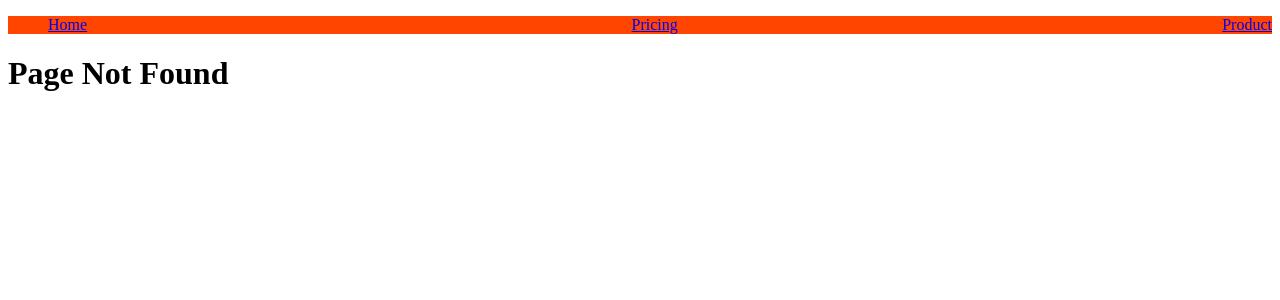
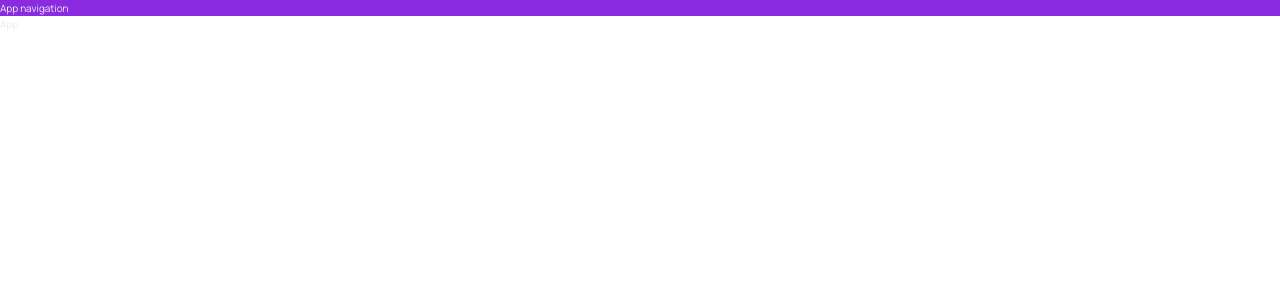
Before and after one commit to pinyada-sengate/worldwise, a React (Vite) app: page /app in a window 1280 px wide. Before the commit this address had no page. Shown: the top 300 px of the page. Built offline with nearby package versions, Linux system fonts and the light colour scheme.

Commit message:
add global styles

```diff
--- a/src/App.jsx
+++ b/src/App.jsx
@@ -3,6 +3,7 @@
 import Pricing from "./pages/Pricing";
 import Homepage from "./pages/Homepage";
 import PageNotFound from "./pages/PageNotFound";
+import AppLayout from "./pages/AppLayout";
 
 function App() {
   return (
@@ -11,6 +12,7 @@
         <Route path="/" element={<Homepage />} />
         <Route path="product" element={<Product />} />
         <Route path="pricing" element={<Pricing />} />
+        <Route path="app" element={<AppLayout />} />
         <Route path="*" element={<PageNotFound />} />
       </Routes>
     </BrowserRouter>
--- /dev/null
+++ b/src/index.css
@@ -0,0 +1,78 @@
+/* Taken from getting started guide at: https://leafletjs.com/examples/quick-start/ */
+@import "https://unpkg.com/leaflet@1.7.1/dist/leaflet.css";
+@import "https://fonts.googleapis.com/css2?family=Manrope:wght@400;600;700;800&display=swap";
+
+/* These CSS variables are global, so they are available in all CSS modules */
+:root {
+  --color-brand--1: #ffb545;
+  --color-brand--2: #00c46a;
+
+  --color-dark--0: #242a2e;
+  --color-dark--1: #2d3439;
+  --color-dark--2: #42484d;
+  --color-light--1: #aaa;
+  --color-light--2: #ececec;
+  --color-light--3: #d6dee0;
+}
+
+* {
+  margin: 0;
+  padding: 0;
+  box-sizing: inherit;
+}
+
+html {
+  font-size: 62.5%;
+  box-sizing: border-box;
+}
+
+body {
+  font-family: "Manrope", sans-serif;
+  color: var(--color-light--2);
+  font-weight: 400;
+  line-height: 1.6;
+}
+
+label {
+  font-size: 1.6rem;
+  font-weight: 600;
+}
+
+input,
+textarea {
+  width: 100%;
+  padding: 0.8rem 1.2rem;
+  font-family: inherit;
+  font-size: 1.6rem;
+  border: none;
+  border-radius: 5px;
+  background-color: var(--color-light--3);
+  transition: all 0.2s;
+}
+
+input:focus {
+  outline: none;
+  background-color: #fff;
+}
+
+.cta:link,
+.cta:visited {
+  display: inline-block;
+  background-color: var(--color-brand--2);
+  color: var(--color-dark--1);
+  text-transform: uppercase;
+  text-decoration: none;
+  font-size: 1.6rem;
+  font-weight: 600;
+  padding: 1rem 3rem;
+  border-radius: 5px;
+}
+
+/*
+"importCSSModule": {
+    "prefix": "csm",
+    "scope": "javascript,typescript,javascriptreact",
+    "body": ["import styles from './${TM_FILENAME_BASE}.module.css'"],
+    "description": "Import CSS Module as `styles`"
+  },
+*/
--- a/src/main.jsx
+++ b/src/main.jsx
@@ -1,6 +1,7 @@
 import React from "react";
 import ReactDOM from "react-dom/client";
 import App from "./App.jsx";
+import "./index.css";
 
 ReactDOM.createRoot(document.getElementById("root")).render(
   <React.StrictMode>
```
